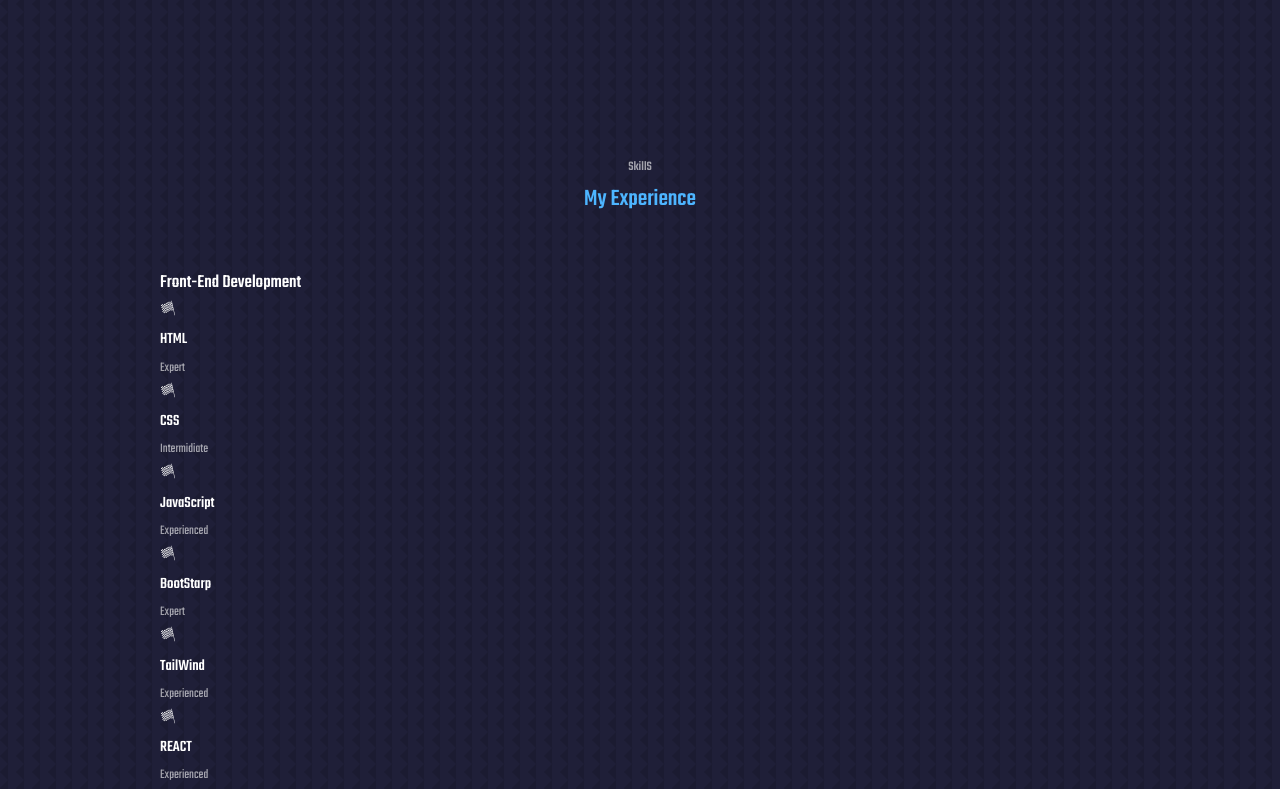
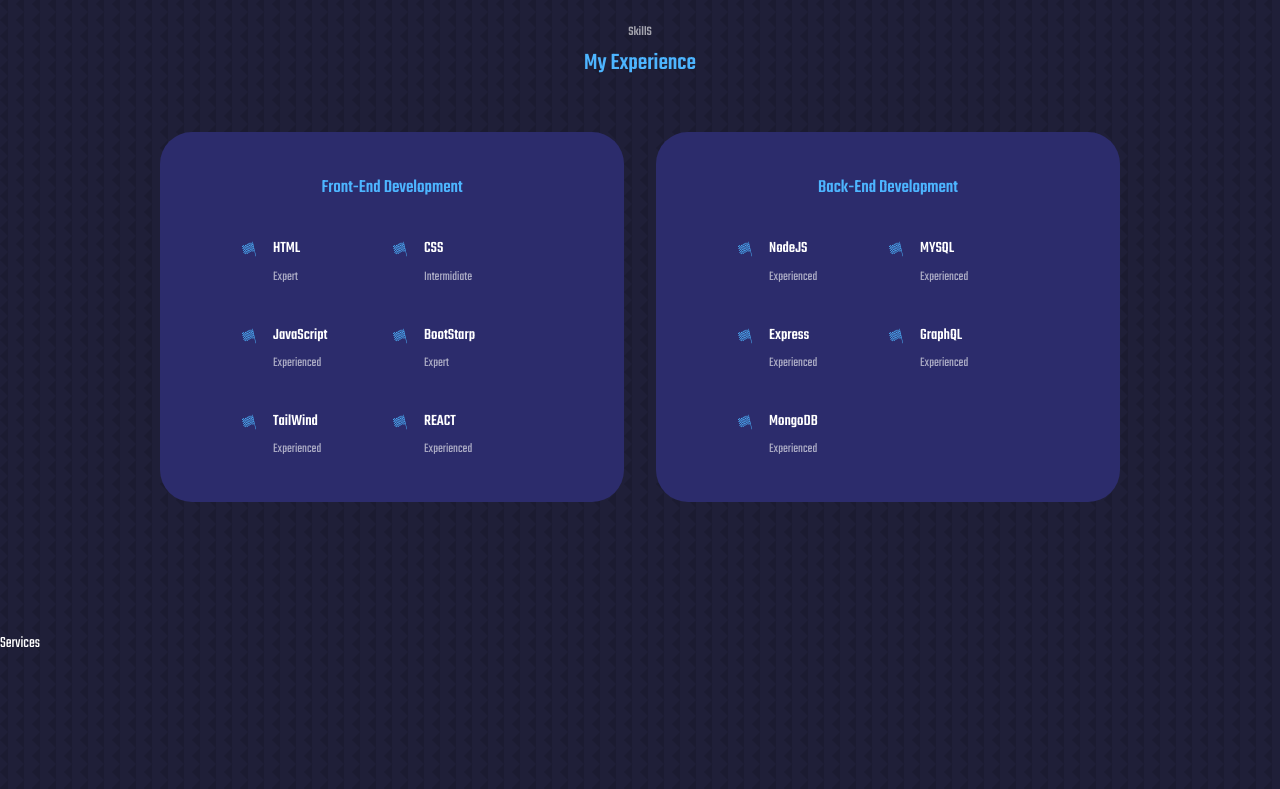
Before and after one commit to mathewosad/Mathew-Osad, a React (Create React App) app: page / in a window 1280 px wide. Shown: the part 1700-2489 px from the top of the page. Built offline with nearby package versions, Linux system fonts and the light colour scheme.

Commit message:
finished up the experience.css and fixed couple of errors on my index.css and expeience.jsx

```diff
--- a/src/components/experience/Experience.jsx
+++ b/src/components/experience/Experience.jsx
@@ -13,34 +13,46 @@
           <h3>Front-End Development</h3>
           <div className="experience__content">
             <article className='experience__details'>
-              <GiCheckeredFlag />
+              <GiCheckeredFlag className='experience__details-icon'/>
+              <div>
                 <h4>HTML</h4>
                 <small className='text-light'>Expert</small>
+              </div>
             </article>
             <article className='experience__details'>
-              <GiCheckeredFlag />
+              <GiCheckeredFlag className='experience__details-icon'/>
+              <div>
                 <h4>CSS</h4>
                 <small className='text-light'>Intermidiate</small>
+              </div>
             </article>
             <article className='experience__details'>
-              <GiCheckeredFlag />
+              <GiCheckeredFlag className='experience__details-icon'/>
+              <div>
                 <h4>JavaScript</h4>
                 <small className='text-light'>Experienced</small>
+              </div>
             </article>
             <article className='experience__details'>
-              <GiCheckeredFlag />
+              <GiCheckeredFlag className='experience__details-icon'/>
+              <div>
                 <h4>BootStarp</h4>
                 <small className='text-light'>Expert</small>
+              </div>
             </article>
             <article className='experience__details'>
-              <GiCheckeredFlag />
+              <GiCheckeredFlag className='experience__details-icon'/>
+              <div>
                 <h4>TailWind</h4>
                 <small className='text-light'>Experienced</small>
+              </div>
             </article>
             <article className='experience__details'>
-              <GiCheckeredFlag />
+              <GiCheckeredFlag className='experience__details-icon'/>
+              <div>
                 <h4>REACT</h4>
                 <small className='text-light'>Experienced</small>
+              </div>
             </article>
           </div>
         </div>
@@ -50,24 +62,32 @@
         <h3>Back-End Development</h3>
           <div className="experience__content">
             <article className='experience__details'>
-              <GiCheckeredFlag />
+              <GiCheckeredFlag className='experience__details-icon'/>
+              <div>
                 <h4>NodeJS</h4>
                 <small className='text-light'>Experienced</small>
+              </div>
             </article>
             <article className='experience__details'>
-              <GiCheckeredFlag />
+              <GiCheckeredFlag className='experience__details-icon'/>
+              <div>
                 <h4>MYSQL</h4>
                 <small className='text-light'>Experienced</small>
+              </div>
             </article>
             <article className='experience__details'>
-              <GiCheckeredFlag />
+              <GiCheckeredFlag className='experience__details-icon'/>
+              <div>
                 <h4>Express</h4>
                 <small className='text-light'>Experienced</small>
+              </div>
             </article>
             <article className='experience__details'>
-              <GiCheckeredFlag />
+              <GiCheckeredFlag className='experience__details-icon'/>
+              <div>
                 <h4>GraphQL</h4>
                 <small className='text-light'>Experienced</small>
+              </div>
             </article>
             {/* <article className='experience__details'>
               <GiCheckeredFlag />
@@ -75,9 +95,11 @@
               <small className='text-light'>Experienced</small>
             </article> */}
             <article className='experience__details'>
-              <GiCheckeredFlag />
+              <GiCheckeredFlag className='experience__details-icon'/>
+              <div>
                 <h4>MongoDB</h4>
                 <small className='text-light'>Experienced</small>
+              </div>
             </article>
           </div>
         </div>
--- a/src/components/experience/experience.css
+++ b/src/components/experience/experience.css
@@ -0,0 +1,67 @@
+.experience__container {
+    display: grid;
+    grid-template-columns: 1fr 1fr;
+    gap: 2rem;
+}
+
+.experience__container > div {
+    background: var(--color-bg-variant);
+    padding: 2.4rem 5rem;
+    border-radius: 2rem;
+    border: 1px solid transparent;
+    transition: var(--transition);
+}
+
+.experience__container > div:hover {
+    background: transparent;
+    border-color: var(--color-primary-variant);
+    cursor: default;
+}
+
+.experience__container > div h3 {
+    text-align: center;
+    margin-bottom: 2rem;
+    color: var(--color-primary);
+}
+
+.experience__content {
+    display: grid;
+    grid-template-columns: 1fr 1fr;
+    row-gap: 2rem;
+}
+
+.experience__details {
+    display: flex;
+    gap: 1rem;
+}
+
+.experience__details-icon {
+    margin-top: 6px;
+    color:var(--color-primary);
+}
+
+/* media queries for medium devices  */
+@media screen and (max-width: 1024px) {
+    .experience__container {
+        grid-template-columns: 1fr;
+    }
+    .experience__container > div {
+        width: 80%;
+        padding: 2rem;
+        margin: 0 auto;
+    }
+    .experience__content {
+        padding: 1rem;
+    }
+}
+
+/* media queries for small devices  */
+@media screen and (max-width: 600px) {
+    .experience__container {
+        gap: 1rem;
+    }
+    .experience__container > div {
+        width: 100%;
+        padding: 2rem 1rem;
+    }
+}
--- a/src/index.css
+++ b/src/index.css
@@ -22,7 +22,7 @@
 
     --container-width-lg: 75%;
     --container-width-md: 86%;
-    --container-width-ms: 90%;
+    --container-width-sm: 90%;
 }
 
 html {
@@ -61,7 +61,6 @@
 }
 section {
     margin-top: 8rem;
-    height: 100vh;
 }
 
 section > h2,
```
Lines whose indentation alone changed are shown as unchanged.
